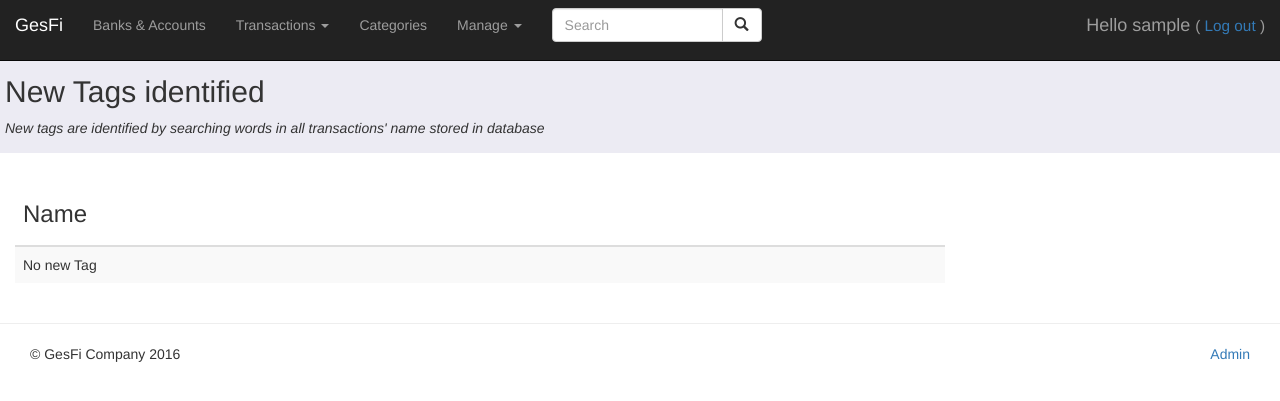
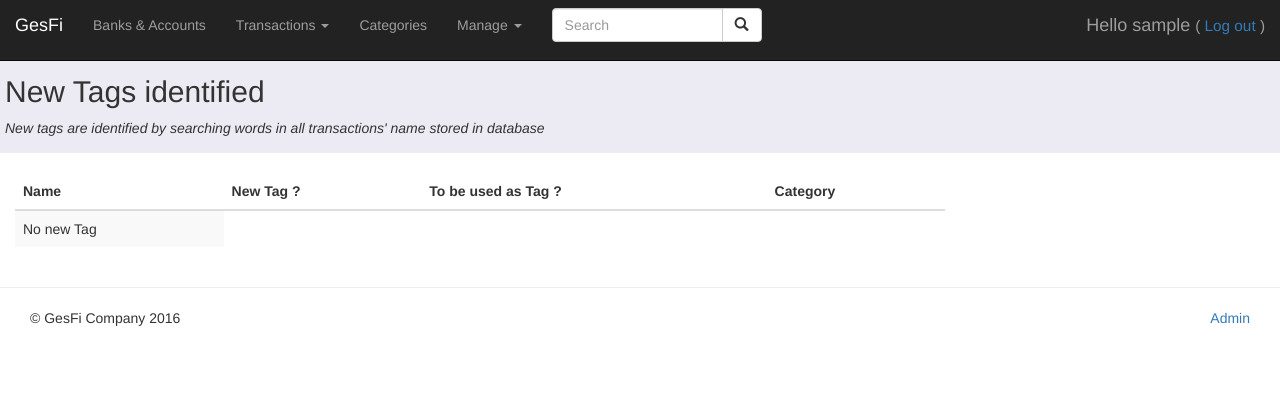
Before and after one commit to Tipex122/Gesfi, a Django app: page /keywords/ in a window 1280 px wide. Shown: the top 401 px of the page. Run offline with Django 3.2, Linux system fonts and the light colour scheme; the visitor is signed in with stand-in values (Sample User, id 1); data that the repository does not hold is empty; some libraries are stand-ins or nearby versions.

Commit message:
Starting to manage link between Transactions, Categories and Tags

```diff
--- a/categories/admin.py
+++ b/categories/admin.py
@@ -9,11 +9,11 @@ class TagAdmin(admin.ModelAdmin):
     fieldsets  = [
         (None, {'fields': ['tag',]}),
         ('Info Genre',
-         {'fields': ['category',]}),
+         {'fields': ['category','will_be_used_as_tag', 'is_new_tag',]}),
     ]
-    list_display = ('tag', 'category')
+    list_display = ('tag', 'is_new_tag', 'will_be_used_as_tag', 'category')
     search_fields = ['tag', 'category']
-    list_filter = ('tag', 'category',)
+    list_filter = ('category', 'will_be_used_as_tag', 'is_new_tag',)
 
 admin.site.register(Tag, TagAdmin)
 #admin.site.register(Tag)
--- a/categories/models.py
+++ b/categories/models.py
@@ -55,6 +55,8 @@ class Category(MPTTModel):
 
 class Tag(models.Model):
     tag = models.CharField(max_length=50, unique=True)
+    is_new_tag = models.BooleanField(default=True)
+    will_be_used_as_tag = models.BooleanField(default=True)
     category = models.ForeignKey(Category, null=True, blank=True)
 
     class Meta:
@@ -66,6 +68,7 @@ class Tag(models.Model):
     def __str__(self):
         return self.tag
 
+    #Not tested !!!!
     @staticmethod
     def get_popular_tags():
         tags = Tag.objects.all()
--- a/managegesfi/views.py
+++ b/managegesfi/views.py
@@ -81,11 +81,16 @@ def search_keywords(request):
 
     if list_of_tags:
         for t in list_of_tags:
+            t.tag.upper()   #In case we forgot to upperize at the very first time
+            #t.is_new_tag = False   #Complicated to manage when updating/changing page
+            #TODO: to automize new/old Tag without searching each time "new Tags"
+            t.save()
             listoftags.append(t.tag)
 
     for transaction in transaction_list:
         keywords = re.findall(r'\b[a-z,A-Z,\']{3,15}\b', transaction.name_of_transaction)
         for keyword in keywords:
+            keyword = keyword.upper()
             listoftags_found.append(keyword)
 
     #To get a list unique
@@ -105,6 +110,8 @@ def search_keywords(request):
         else:
             tag = Tag()
             tag.tag=l
+            tag.is_new_tag = True
+            tag.will_be_used_as_tag = True
             listoftags.append(l)
             tag_new.append(l)
             tag.save()
@@ -114,23 +121,25 @@ def search_keywords(request):
     tag_new.sort(key=str.lower)
 
     listtag = Tag.objects.all()
+    listtagnew = Tag.objects.filter(is_new_tag = True)
 
     '''
-    # NE FONCTIONNE PAS CAR en HTML LA PAGE SE RAFRAICHIT ET PERD la liste tag_new
+    #TODO: to automize new/old Tag without searching each time "new Tags"
     #Page de 25 lignes
-    paginator = Paginator(tag_new,25)
+    paginator = Paginator(listtagnew,25)
     page = request.GET.get('page')
 
     try:
-        tag_new = paginator.page(page)
+        listtagnew = paginator.page(page)
     except PageNotAnInteger:
         # If page is not an integer, deliver first page.
-        tag_new = paginator.page(1)
+        listtagnew = paginator.page(1)
     except EmptyPage:
         # If page is out of range (e.g. 9999), deliver last page of results.
-        tag_new = paginator.page(paginator.num_pages)
+        listtagnew = paginator.page(paginator.num_pages)
     '''
 
     return render(request, 'ManageGesfi/keywords.html', {'tag_already_existing':tag_already_existing,
                                                          'tag_new': tag_new,
-                                                         "listtag":listtag})
+                                                         "listtag":listtag,
+                                                         "listtagnew":listtagnew})
--- a/templates/ManageGesfi/keywords.html
+++ b/templates/ManageGesfi/keywords.html
@@ -22,75 +22,63 @@
         <table class="table table-striped">
             <thead>
                 <tr>
-                    <th><h3>Name</h3></th>
+                    <th>Name</th>
+                    <th>New Tag ?</th>
+                    <th>To be used as Tag ?</th>
+                    <th>Category</th>
                 </tr>
             </thead>
             <tbody>
-                {%if not tag_new %}
+                {%if not listtagnew %}
                     <tr>
                         <td>No new Tag</td>
                     </tr>
                 {% else %}
-                    {% for tag in tag_new %}
+                    {% for tag in listtagnew %}
                         <tr>
-                            <td>{{ tag }}</td>
+                            <td><a href="/kewords/{{tag.id}}/"> {{ tag }}</a></td>
+                            <td>{{ tag.is_new_tag }}</td>
+                            <td>{{ tag.will_be_used_as_tag }}</td>
+                            <td>{{ tag.category }}</td>
                         </tr>
                     {% endfor %}
                 {% endif %}
             </tbody>
         </table>
     </div>
+
 <!--
-    <div class="list-group">
-        <table class="table table-striped">
-            <thead>
-                <tr>
-                    <th><h3>Name</h3></th>
-                    <th><h3>Category</h3></th>
-                </tr>
-            </thead>
-            <tbody>
-                {% for tag in listtag %}
-                    <tr>
-                        <td>{{ tag }}</td>
-                        <td>{{ tag.category }}</td>
-                    </tr>
-                {% endfor %}
-            </tbody>
-        </table>
-    </div>
-
     <div class="pagination">
         <span class="step-links">
-            {% if tag_new.has_previous %}
-                <a href="?page={{ tag_new.previous_page_number }}">previous</a>
+            {% if listtagnew.has_previous %}
+                <a href="?page={{ listtagnew.previous_page_number }}">previous</a>
             {% endif %}
 
             <span class="current">
-                Page {{ tag_new.number }} sur {{ tag_new.paginator.num_pages }}.
+                Page {{ listtagnew.number }} sur {{ listtagnew.paginator.num_pages }}.
             </span>
 
-            {% if tag_new.has_next %}
-                <a href="?page={{ tag_new.next_page_number }}">next</a>
+            {% if listtagnew.has_next %}
+                <a href="?page={{ listtagnew.next_page_number }}">next</a>
             {% endif %}
         </span>
     </div>
 
-    {% if tag_new.has_other_pages %}
+    {% if listtagnew.has_other_pages %}
       <ul class="pagination">
-        {% if tag_new.has_previous %}
-          <li><a href="?page={{ tag_new.previous_page_number }}">&laquo;</a></li>
+        {% if listtagnew.has_previous %}
+          <li><a href="?page={{ listtagnew.previous_page_number }}">&laquo;</a></li>
         {% else %}
           <li class="disabled"><span>&laquo;</span></li>
         {% endif %}
-        {% for i in tag_new.paginator.page_range %}
-          {% if tag_new.number == i %}
+        {% for i in listtagnew.paginator.page_range %}
+          {% if listtagnew.number == i %}
             <li class="active"><span>{{ i }} <span class="sr-only">(current)</span></span></li>
           {% else %}
             <li><a href="?page={{ i }}">{{ i }}</a></li>
           {% endif %}
         {% endfor %}
-        {% if tag_new.has_next %}
+        {% if listtagnew.has_next %}
           <li><a href="?page={{ transactions.next_page_number }}">&raquo;</a></li>
         {% else %}
           <li class="disabled"><span>&raquo;</span></li>
```
